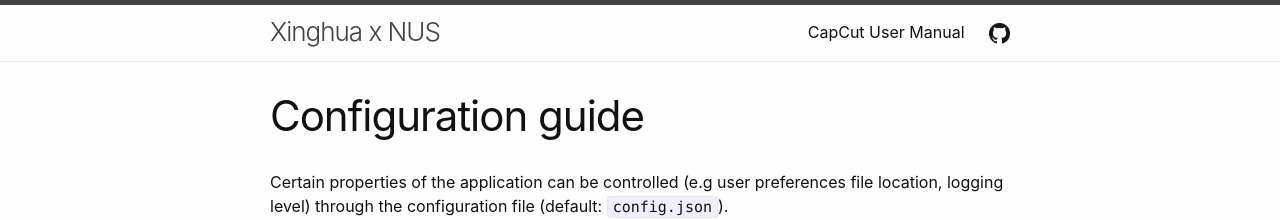
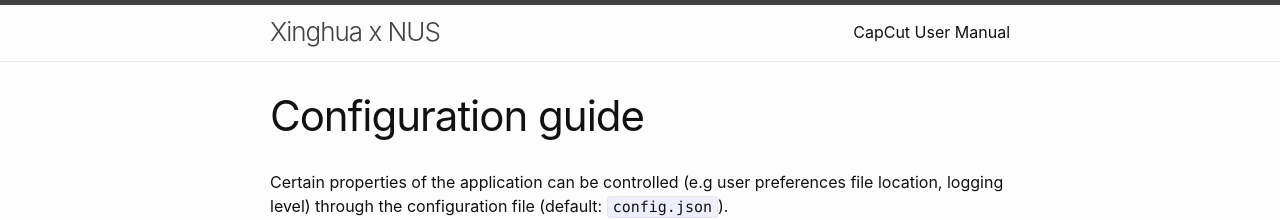
Before and after one commit to SynapseProgramming/capcut, a Jekyll site: the page built from docs/Configuration.md, in a window 1280 px wide. Shown: the top 220 px of the page. Built offline with Jekyll 4.4.1, drawn with Linux system fonts in a browser that asks for light colours.

Commit message:
Update header.html

```diff
--- a/docs/_includes/header.html
+++ b/docs/_includes/header.html
@@ -24,11 +24,6 @@
             <a class="page-link" href="{{ my_page.url | relative_url }}">{{ my_page.title | escape }}</a>
             {%- endif -%}
           {%- endfor -%}
-          {%- if site.repository -%}
-          <a class="page-link no-hover" href="https://github.com/{{site.repository}}">
-            <img src="{{site.github_icon | relative_url}}" class="icon" alt="View on GitHub">
-          </a>
-          {%- endif -%}
         </div>
       </nav>
     {%- endif -%}
```
